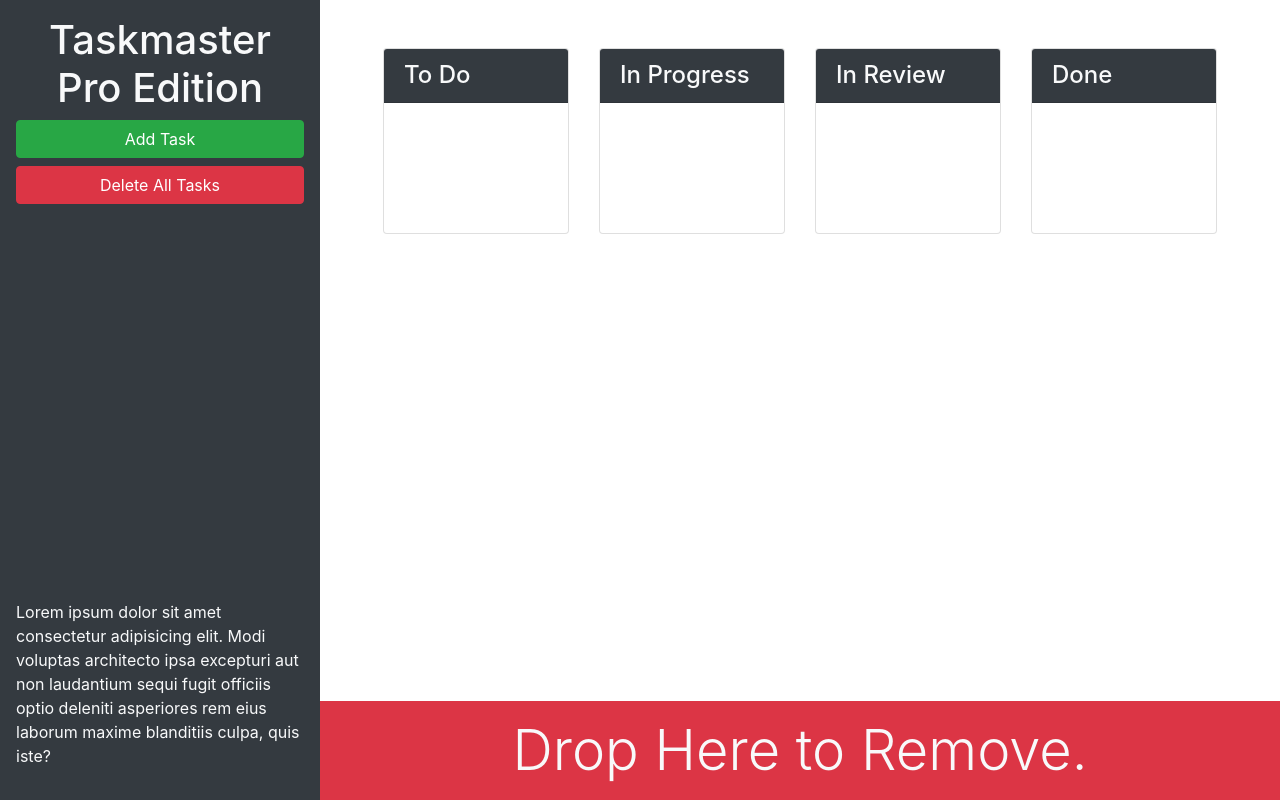
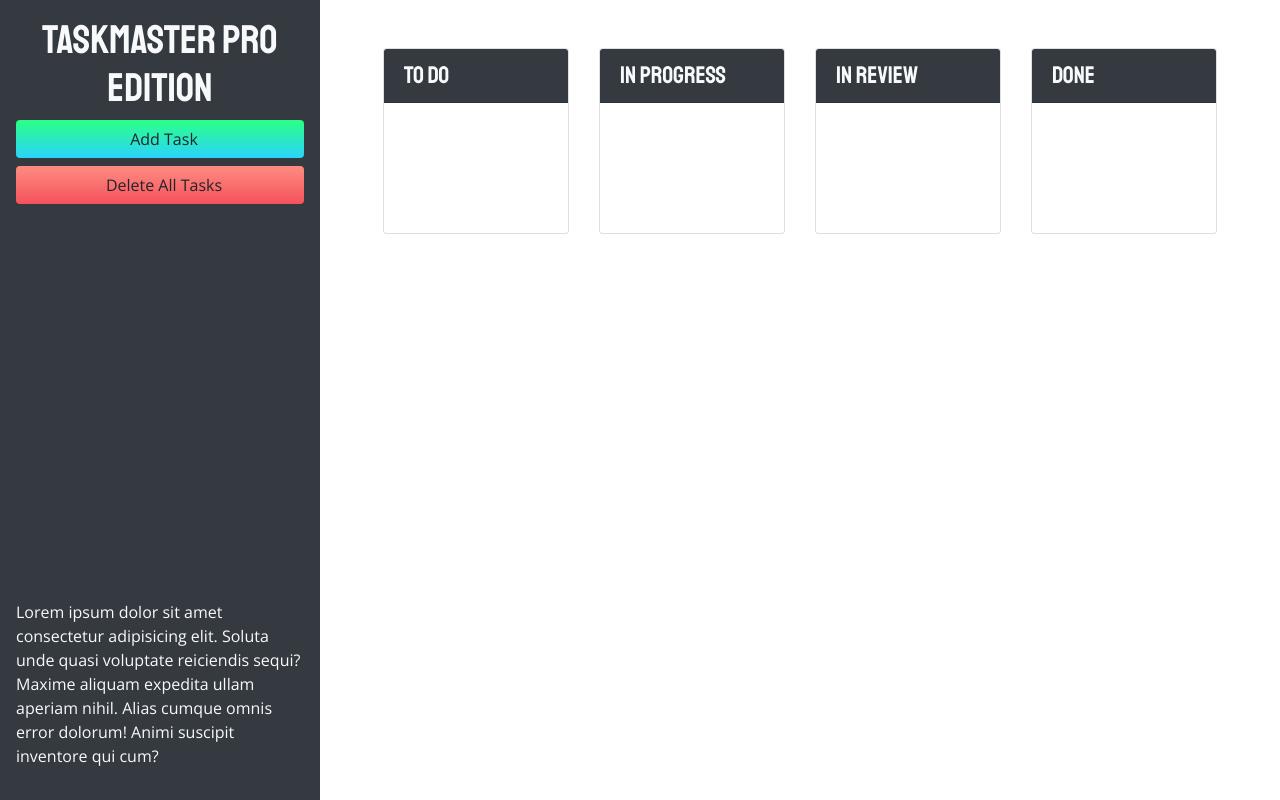
Before and after one commit to strayfrozen/taskmaster-pro, a plain HTML site: page index.html in a window 1280 px wide. Drawn offline with nearby package versions, Linux system fonts and the light colour scheme; a web font is replaced by a local one.

Commit message:
Ux enhancements

```diff
--- a/assets/css/style.css
+++ b/assets/css/style.css
@@ -1,3 +1,68 @@
+body {
+  font-family: 'Open Sans', sans-serif;
+}
+
+h1,
+h2,
+h3,
+h4,
+h5,
+h6 {
+  font-family: 'Staatliches', sans-serif;
+}
+
 ul.list-group {
   min-height: 130px;
 }
+
+.bottom-trash {
+  opacity: 0;
+  color: #f1f1f1;
+  font-size: 2.3rem;
+  font-family: "Staatliches", sans-serif;
+  transform: translateY(150px);
+  transition: all .5s ease-in-out;
+  background-color: rgba(234, 0, 39, 0.7);
+}
+
+.bottom-trash-drag {
+  transform: translateY(0);
+  opacity: 1;
+}
+
+.bottom-trash-active {
+  background-color: rgba(234, 0, 39, 1);
+}
+
+.dropover {
+  background: rgba(0,0,0,0.3);
+}
+
+.dropover-active {
+  background: rgba(0,0,0,0.9);
+}
+
+.btn-add,
+.btn-save {
+  background-color: #FA8BFF;
+  background-image: linear-gradient(45deg, #FA8BFF 0%, #2BD2FF 52%, #2BFF88 90%);
+  transition: all .5s ease-out;
+  background-size: 1px 100px;
+  background-position: 0px -10px;
+}
+
+.btn-close,
+.btn-delete {
+  transition: all .5s ease-out;
+  background-size:1px 100px;
+  background-position: 1px -10px;
+  background-color: #ea0028;
+  background-image: linear-gradient(180deg, #FF9A8B 0%, #ea0028 100%);
+}
+
+.btn-save:hover,
+.btn-add:hover,
+.btn-close:hover,
+.btn-delete:hover {
+  background-position: 1px -50px;
+}
--- a/assets/js/script.js
+++ b/assets/js/script.js
@@ -282,3 +282,9 @@ var auditTask = function(taskEl) {
 
 // load tasks for the first time
 loadTasks();
+
+setInterval(function () {
+  $(".card .list-group-item").each(function(index, el) {
+    auditTask(el);
+  });
+}, (1000 * 60) * 30);
--- a/index.html
+++ b/index.html
@@ -7,6 +7,8 @@
   <meta http-equiv="X-UA-Compatible" content="ie=edge">
   <link rel="stylesheet" href="https://cdnjs.cloudflare.com/ajax/libs/twitter-bootstrap/4.3.1/css/bootstrap.min.css">
   <link rel="stylesheet" href="https://cdnjs.cloudflare.com/ajax/libs/jqueryui/1.12.1/themes/base/jquery-ui.min.css">
+  <link href="https://fonts.googleapis.com/css2?family=Open+Sans:wght@400;700&family=Staatliches&display=swap" rel="stylesheet">
+  <link rel="stylesheet" href="https://cdnjs.cloudflare.com/ajax/libs/open-iconic/1.1.1/font/css/open-iconic-bootstrap.min.css" />
   <link rel="stylesheet" href="./assets/css/style.css" />
   <title>Taskmaster Pro</title>
 </head>
@@ -15,21 +17,24 @@
 
   <div class="row min-vh-100 no-gutters">
     <header class="col-12 col-lg-3 bg-dark text-light sticky-top d-flex flex-column p-4 p-lg-3">
-      <h1 class="text-center">Taskmaster Pro Edition</h1>
-      <button id="create-task" class="btn btn-block btn-success" data-toggle="modal" data-target="#task-form-modal">Add
-        Task</button>
-      <button id="remove-tasks" class="btn btn-block btn-danger">Delete All Tasks</button>
-      <p class="mt-auto d-none d-lg-block">Lorem ipsum dolor sit amet consectetur adipisicing elit. Modi voluptas architecto ipsa
-        excepturi aut non
-        laudantium sequi fugit officiis optio deleniti asperiores rem eius laborum maxime blanditiis culpa, quis iste?
+        <h1 class="text-center">
+          <span class="oi oi-task d-inline d-lg-none"></span>
+          Taskmaster Pro Edition
+        </h1>
+          <button id="create-task" class="btn btn-block btn-add" data-toggle="modal" data-target="#task-form-modal"><span class="oi oi-plus mr-2"></span>Add Task</button>
+          <button id="remove-tasks" class="btn btn-block btn-delete mb-2 mb-md-4"><span class="oi oi-trash mr-2"> </span>Delete All Tasks</button>
+
+      <span class="oi oi-task display-1 text-center mb-2 d-none d-lg-block mt-auto"></span>
+      <p class="d-none d-lg-block">
+        Lorem ipsum dolor sit amet consectetur adipisicing elit. Soluta unde quasi voluptate reiciendis sequi? Maxime aliquam expedita ullam aperiam nihil. Alias cumque omnis error dolorum! Animi suscipit inventore qui cum?
       </p>
     </header>
-    <main class="col-12 col-lg-9 d-flex flex-column">
+    <main class="col-12 col-lg-9 d-flex flex-column ">
       <div class="m-5 row justify-content-around">
           <!--  -->
           <div class="col-12 col-md-6 col-xl-3 mb-3">
             <div class="card">
-              <h4 class="card-header bg-dark text-light">
+              <h4 class="card-header bg-dark text-light d-flex align-items-center">
                 To Do
               </h4>
               <ul id="list-toDo" class="list-group list-group-flush">
@@ -39,7 +44,7 @@
           <!--  -->
           <div class="col-12 col-md-6 col-xl-3 mb-3">
             <div class="card">
-              <h4 class="card-header bg-dark text-light">
+              <h4 class="card-header bg-dark text-light d-flex align-items-center">
                 In Progress
               </h4>
               <ul id="list-inProgress" class="list-group list-group-flush">
@@ -49,7 +54,7 @@
           <!--  -->
           <div class="col-12 col-md-6 col-xl-3 mb-3">
             <div class="card">
-              <h4 class="card-header bg-dark text-light">
+              <h4 class="card-header bg-dark text-light d-flex align-items-center">
                 In Review
               </h4>
               <ul id="list-inReview" class="list-group list-group-flush">
@@ -59,7 +64,7 @@
           <!--  -->
           <div class="col-12 col-md-6 col-xl-3 mb-3">
             <div class="card">
-              <h4 class="card-header bg-dark text-light">
+              <h4 class="card-header bg-dark text-light d-flex align-items-center">
                 Done
               </h4>
               <ul id="list-done" class="list-group list-group-flush">
@@ -67,9 +72,9 @@
             </div>
           </div>
       </div>
-      <div class="mt-auto" id="trash">
-        <div class="w-100 bg-danger p-3 text-center text-light display-4">
-          Drop Here to Remove.
+      <div class="mt-auto overflow-hidden" id="trash">
+        <div class="w-100 p-3 text-center bottom-trash">
+          <span class="oi oi-trash"> </span> Drop Here to Remove.
         </div>
       </div>
     </main>
```
